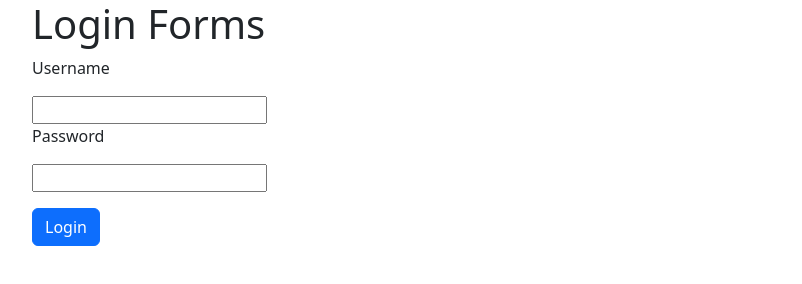
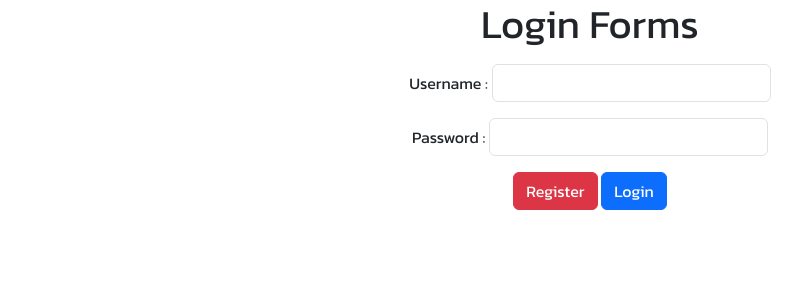
Before and after one commit to iikqsan/LoginForms_Practice, a plain HTML site: page index.html in a window 1280 px wide. Shown: the whole page, without its empty margins (50-852 px from the left). Drawn offline with nearby package versions, Linux system fonts and the light colour scheme.

Commit message:
index form

```diff
--- a/index.html
+++ b/index.html
@@ -6,20 +6,22 @@
 
     <link href="https://cdn.jsdelivr.net/npm/bootstrap@5.3.2/dist/css/bootstrap.min.css" rel="stylesheet" integrity="sha384-T3c6CoIi6uLrA9TneNEoa7RxnatzjcDSCmG1MXxSR1GAsXEV/Dwwykc2MPK8M2HN" crossorigin="anonymous">
     <script src="https://cdn.jsdelivr.net/npm/bootstrap@5.3.2/dist/js/bootstrap.bundle.min.js" integrity="sha384-C6RzsynM9kWDrMNeT87bh95OGNyZPhcTNXj1NW7RuBCsyN/o0jlpcV8Qyq46cDfL" crossorigin="anonymous"></script>
+    <link href="https://fonts.googleapis.com/css2?family=Kanit:wght@400&display=swap" rel="stylesheet">
     <link rel="stylesheet" href="styles.css">
     <title>Login</title>
 
 </head>
 <body>
     <div class="container">
-        <div>
-            <h1>Login Forms</h1>
-            <p>Username</p>
-            <input type="text">
-            <p>Password</p>
-            <input type="password">
+        <h1 class="mb-3">Login Forms</h1>
+        <div class="forms">
+            <p>Username : <span><input class="form-control" type="text"></span></p>
         </div>
-        <div class="mt-3">
+        <div class="forms">
+            <p>Password : <span><input class="form-control" type="password"></span></p>
+        </div>
+        <div class="button mt-2">
+            <button class="btn btn-danger">Register</button>
             <button class="btn btn-primary">Login</button>
         </div>
     </div>
--- a/styles.css
+++ b/styles.css
@@ -1,5 +1,12 @@
 * {
-    margin: 0;
-    padding: 0;
-    box-sizing: border-box;
+    font-family: 'Kanit', sans-serif;
 }
+
+.container {
+    text-align: center;
+}
+
+.form-control {
+    display: inline;
+    width: 25%;
+}
```
